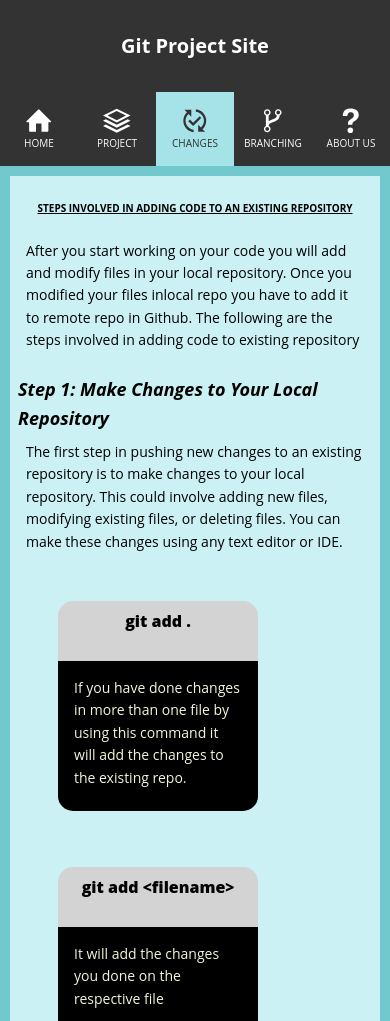
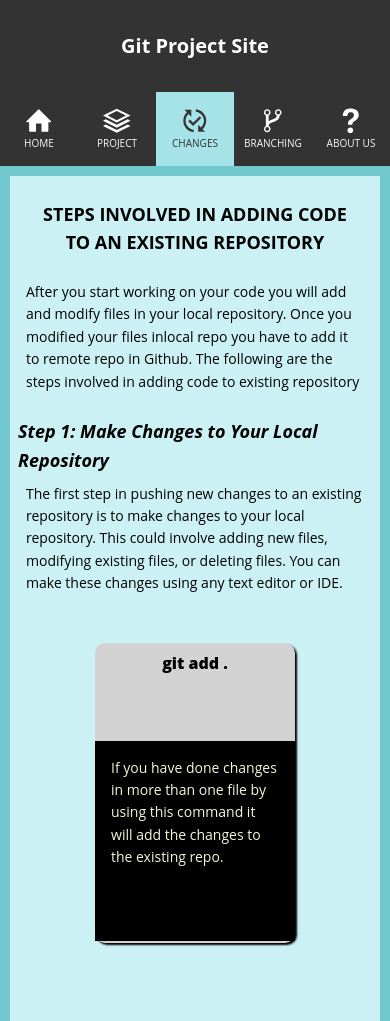
Before and after one commit to VaishaliGovindaraj/GIT_Project, a plain HTML site: page html/changepage.html in a window 390 px wide. Shown: the top 1021 px of the page. Drawn offline with Linux system fonts and the light colour scheme.

Commit message:
adding css for responsive design

```diff
--- a/styles/changepage.css
+++ b/styles/changepage.css
@@ -13,11 +13,11 @@
 .change-page_title {
     margin: 8px;
     padding: 8px;
-    font-size: 2rem;
+    font-size: 1.8rem;
     text-align: center;
     color: black;
     text-transform: uppercase;
-    text-decoration: underline;
+    text-decoration: none;
 }
 
 .change-page_content {
@@ -42,12 +42,18 @@
     width: fit-content;
 }
 
+.git_command_container {
+    display: flex;
+    flex-direction: column;
+    justify-content: space-evenly;
+}
+
 .git_command {
     margin: 16px;
     padding: 16px;
     font-size: 1.4rem;
     display: flex;
-    height: 300px;
+    height: 400px;
    justify-content: center;
 }
 
@@ -55,10 +61,11 @@
     border-radius: 10px;
     margin: 8px;
     width: 200px;
+    height: 300px;
     box-shadow: 2px 2px 2px;
     position: relative;
     background-color: lightgray;
-    overflow: hidden;
+    overflow: visible;
 }
 
 .command h5 {
@@ -70,47 +77,39 @@
 
 .command_explanation {
     width: 200px;
-    height: 10px;
+    height: 200px;
     position: absolute;
-    bottom: 0;
-    background: rgb(27, 27, 27,.5);
+    bottom: 2px;
+    background: black;
     opacity: 1;
-    transition: .5s;
 }
 
 .command_explanation p{
-    visibility: hidden;
-    opacity: 0;
+    visibility: visible;
     color: beige;
+    opacity: 1;
+    margin: 8px;
+    padding: 8px;
 }
 
-.command:hover {
-    cursor: pointer;
+@media screen and (min-width: 600px) {
+
+    .steps_content p {
+        font-size: 1.6rem;
+    }
+
+    .git_command_container {
+        display: flex;
+        flex-direction: row;
+        justify-content: space-evenly;
+    }
 }
 
-.command:hover .command_explanation {
-    height: 220px;
-    bottom: 10px;
-    background-color: black;
-}
+@media screen  and (min-width: 768px) {
 
-.command:hover .command_explanation p{
-    visibility: visible;
-    opacity: 1;
-    color: beige;
-}
-
-.command:hover h5 {
-    transform: scale(1.1) rotate(-3deg);
-}
-
-@media screen and (max-width: 768px) {
     .change-page_title {
-        font-size: 1.4rem;
-    }
-
-    .steps_content p {
-        font-size: 1.4rem;
+        font-size: 2rem;
+        text-decoration: underline;
     }
 
     .command {
@@ -120,74 +119,45 @@
         box-shadow: 2px 2px 2px;
         position: relative;
         background-color: lightgray;
-        overflow: visible;
+        overflow: hidden;
     }
 
     .command_explanation {
         width: 200px;
-        height: 150px;
+        height: 10px;
         position: absolute;
-        bottom: 2px;
-        background: black;
+        bottom: 0;
+        background: rgb(27, 27, 27,.5);
         opacity: 1;
-        transition: none;
+        transition: .5s;
     }
 
     .command_explanation p{
-        visibility: visible;
+        visibility: hidden;
+        opacity: 0;
         color: beige;
-        opacity: 1;
-        margin: 8px;
-        padding: 8px;
+    }
+
+    .command:hover {
+        cursor: pointer;
     }
 
     .command:hover .command_explanation {
-        width: 200px;
-        height: 150px;
-        position: absolute;
-        bottom: 2px;
-        background: black;
-        opacity: 1;
-        transition: none;
+        height: 220px;
+        bottom: 10px;
+        background-color: black;
     }
 
-    .command:hover h5 {
-        transform: none;
-    }
-}
-
-@media screen and (max-width:530px) {
-    .change-page_title {
-        font-size: 1rem;
+    .command:hover .command_explanation p{
+        visibility: visible;
+        opacity: 1;
+        color: beige;
+        font-size: 1.4rem;
+        font-weight: 100;
     }
 
-    .git_command {
-        display: grid;
-        grid-template: repeat(2, 1fr) / 1fr 2fr;
-        height: 250px;
-        justify-content: center;
+    .command:hover.command h5{
+        transform: scale(1.1) rotate(-3deg);
     }
 
-    .command {
-        border-top-left-radius: 15px;
-        border-top-right-radius: 15px;
-        margin: 8px;
-        width: 200px;
-        box-shadow: none;
-        position: relative;
-        background-color: lightgray;
-        overflow: visible;
-    }
-
-    .command_explanation {
-        width: 200px;
-        height: 150px;
-        border-bottom-left-radius: 15px;
-        border-bottom-right-radius: 15px;
-        position: absolute;
-        top: 60px;
-        background: black;
-        opacity: 1;
-        transition: none;
-    }
 }
```
